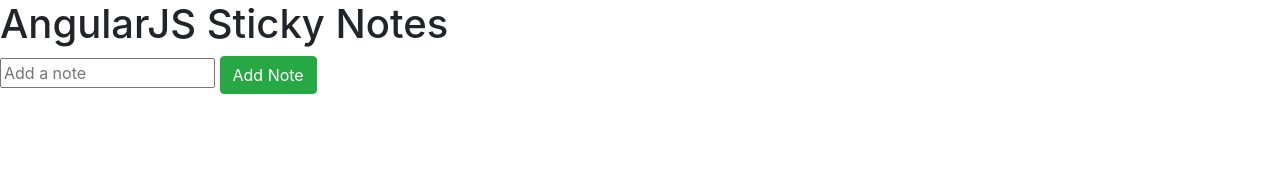
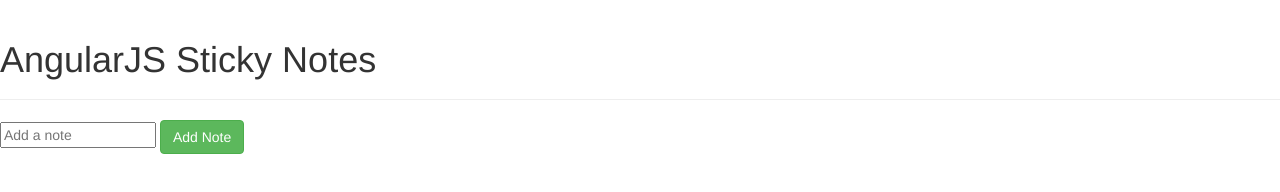
Before and after one commit to simpulton/angular-sticky-notes, a plain HTML site: page index.html in a window 1280 px wide. Drawn offline with nearby package versions, Linux system fonts and the light colour scheme; some packages are replaced by stand-ins of ours; a script that the page names is missing.

Commit message:
Updated the Bootstrap URL.
The bootstrap link was no longer working. Version 2.3.2 is no longer supported. Updated it to Bootstrap 3

```diff
--- a/index.html
+++ b/index.html
@@ -6,7 +6,7 @@
     <script src="http://code.angularjs.org/angular-1.0.0rc12.min.js"></script>
     <script type="text/javascript" src="app.js"></script>
 
-    <link rel="stylesheet" href="http://twitter.github.com/bootstrap/assets/css/bootstrap.css">
+    <link rel="stylesheet" href="https://maxcdn.bootstrapcdn.com/bootstrap/3.3.7/css/bootstrap.min.css">
     <link rel="stylesheet" href="app.css">
 
     <title>AngularJS Sticky Notes</title>
```
